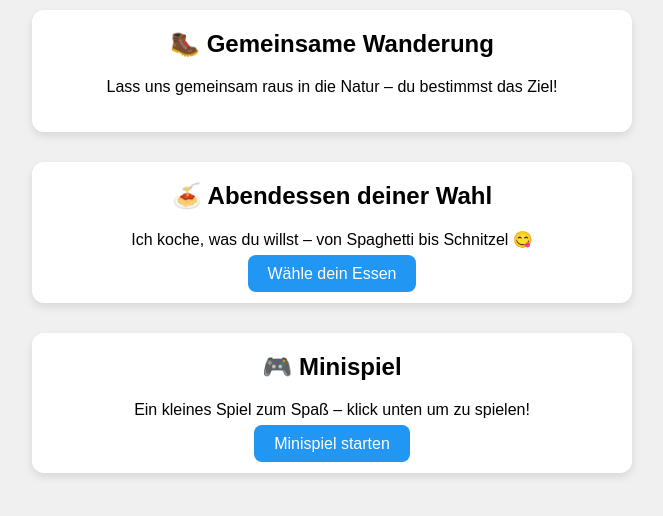
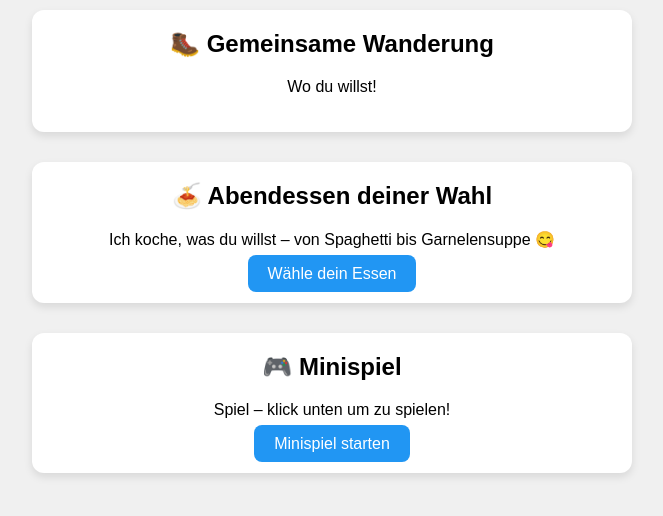
Before and after one commit to emiprogram/Vatertag2.0, a plain HTML site: page geschenke.html in a window 1280 px wide. Shown: the part 114-630 px from the top of the page, without its empty margins (308-971 px from the left). Drawn offline with Linux system fonts and the light colour scheme.

Commit message:
Update geschenke.html

```diff
--- a/geschenke.html
+++ b/geschenke.html
@@ -52,16 +52,16 @@
   <div class="gift-container">
     <div class="gift">
       <h2>🥾 Gemeinsame Wanderung</h2>
-      <p>Lass uns gemeinsam raus in die Natur – du bestimmst das Ziel!</p>
+      <p>Wo du willst!</p>
     </div>
     <div class="gift">
       <h2>🍝 Abendessen deiner Wahl</h2>
-      <p>Ich koche, was du willst – von Spaghetti bis Schnitzel 😋</p>
+      <p>Ich koche, was du willst – von Spaghetti bis Garnelensuppe 😋</p>
       <a href="essen.html" class="food-button">Wähle dein Essen</a>
     </div>
     <div class="gift">
       <h2>🎮 Minispiel</h2>
-      <p>Ein kleines Spiel zum Spaß – klick unten um zu spielen!</p>
+      <p>Spiel – klick unten um zu spielen!</p>
       <a href="spiel.html" class="game-button">Minispiel starten</a>
     </div>
   </div>
```
